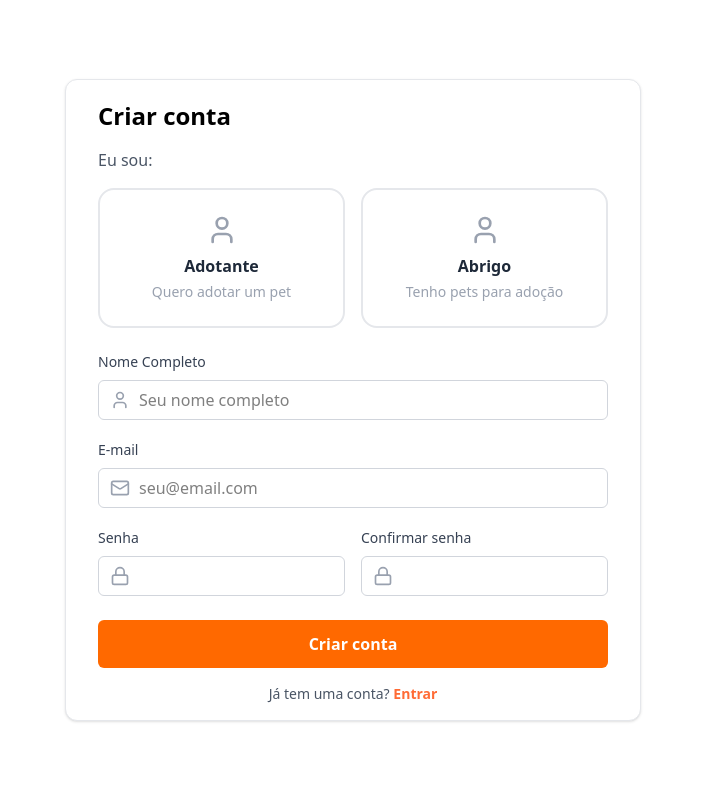
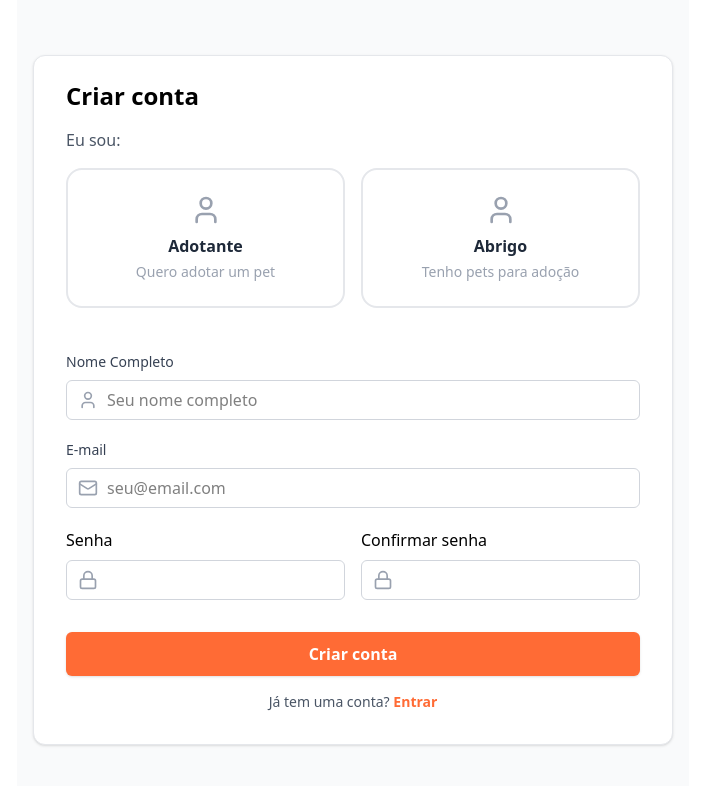
Before and after one commit to GuilhermeP18/patinhas-carentes, a React (Vite) app: page /Register in a window 1280 px wide. Shown: the top 786 px of the page, without its empty margins (287-992 px from the left). Built offline with nearby package versions, Linux system fonts and the light colour scheme.

Commit message:
validação de campos

```diff
--- a/src/pages/Register.jsx
+++ b/src/pages/Register.jsx
@@ -1,178 +1,217 @@
-import { use, useState } from "react";
-import { User, Mail, Lock } from "lucide-react"; // Removido o 'Home' que não estava sendo usado
+import { useState } from 'react';
+import { User, Mail, Lock } from 'lucide-react';
 
 export default function Register() {
-  const [perfil, setPerfil] = useState("");
+
+    const [perfil, setPerfil] = useState('');
+
+
     const [formData, setFormData] = useState({
         nomeCompleto: '',
         email: '',
         password: '',
         confirmPassword: ''
-  })
-  const [errors, setErrors] = useState({})
+    });
+
+    // 3. Estado para controlar os erros de validação
+    const [errors, setErrors] = useState({});
+
+    // Função mágica que atualiza qualquer input baseado no seu 'name'
+    const handleChange = (e) => {
+        const { name, value } = e.target;
+        setFormData({
+            ...formData,
+            [name]: value
+        });
+    };
+
+    // Função que valida as regras de negócio do formulário
+    const validarFormulario = () => {
+        let errosTemporarios = {};
+
+        if (!perfil) {
+            errosTemporarios.perfil = 'Selecione uma das opções acima.';
+        }
+
+        if (!formData.nomeCompleto.trim()) {
+            errosTemporarios.nomeCompleto = 'O nome completo é obrigatório.';
+        }
+
+        const emailRegex = /\S+@\S+\.\S+/;
+        if (!formData.email) {
+            errosTemporarios.email = 'O e-mail é obrigatório.';
+        } else if (!emailRegex.test(formData.email)) {
+            errosTemporarios.email = 'Insira um e-mail válido.';
+        }
+
+        if (!formData.password) {
+            errosTemporarios.password = 'A senha é obrigatória.';
+        } else if (formData.password.length < 6) {
+            errosTemporarios.password = 'A senha deve ter pelo menos 6 caracteres.';
+        }
+
+        if (formData.password !== formData.confirmPassword) {
+            errosTemporarios.confirmPassword = 'As senhas não coincidem.';
+        }
+
+        setErrors(errosTemporarios);
+        return Object.keys(errosTemporarios).length === 0;
+    };
+
+
+    const handleSubmit = (e) => {
+        e.preventDefault();
+
+        if (validarFormulario()) {
+            console.log('Formulário enviado com sucesso!', { perfil, ...formData });
+            alert('Conta criada com sucesso! (Verifique o console)');
+        }
+    };
+
     return (
-    <div className="min-h-screen w-full flex items-center justify-center p-4">
-      {/* Container principal ajustado */}
-      <div className="border border-gray-200 bg-white pt-5 px-8 rounded-xl shadow-sm w-full max-w-xl">
+
+        <div className='min-h-screen w-full flex items-center justify-center bg-gray-50 p-4'>
+
+
+            <div className='border border-gray-200 bg-white pt-6 px-8 pb-8 rounded-xl shadow-sm w-full max-w-3xl'>
                 <div>
-          <p className="text-2xl font-semibold mb-4">Criar conta</p>
+                    <p className='text-2xl font-semibold mb-4'>Criar conta</p>
                 </div>
                 <div>
-          <p className="mb-4 text-gray-600">Eu sou:</p>
+                    <p className='mb-4 text-gray-600'>Eu sou:</p>
                 </div>
-        {/*  FORMULARIO DE CADASTRO */}
-        <form onSubmit={(e) => e.preventDefault()}>
-          <div className="grid grid-cols-1 sm:grid-cols-2 gap-4 mb-6">
-            {/* CADASTRO ADOTANTE */}
+
+                <form onSubmit={handleSubmit}>
+                    {/* SELEÇÃO DE PERFIL */}
+                    <div className="grid grid-cols-1 sm:grid-cols-2 gap-4 mb-2">
                         <label
                             className={`flex flex-col items-center justify-center p-6 border-2 rounded-2xl cursor-pointer transition-all duration-300
-                            ${
-                              perfil === "adotante"
-                                ? "border-orange-500 bg-blue-50/30 text-blue-600"
-                                : "border-gray-200 hover:border-gray-300 text-gray-500"
+                            ${perfil === 'adotante'
+                              ? 'border-orange-500 bg-blue-50/30 text-blue-600'
+                              : 'border-gray-200 hover:border-gray-300 text-gray-500'
                             }`}
                         >
                             <input
                                 type="radio"
                                 name="tipo_perfil"
                                 value="adotante"
-                checked={perfil === "adotante"}
+                                checked={perfil === 'adotante'}
                                 onChange={(e) => setPerfil(e.target.value)}
-                className="sr-only"
+                                className='sr-only'
                             />
-              <User
-                className={`w-8 h-8 mb-2 ${perfil === "adotante" ? "text-orange-500" : "text-gray-400"}`}
-              />
-              <span className="font-bold text-gray-800 text-base">
-                Adotante
-              </span>
-              <span className="text-sm text-gray-400 text-center mt-1">
-                Quero adotar um pet
-              </span>
+                            <User className={`w-8 h-8 mb-2 ${perfil === 'adotante' ? 'text-orange-500' : 'text-gray-400'}`} />
+                            <span className="font-bold text-gray-800 text-base">Adotante</span>
+                            <span className="text-sm text-gray-400 text-center mt-1">Quero adotar um pet</span>
                         </label>
 
-            {/* CADASTRO ABRIGO */}
                         <label
                             className={`flex flex-col items-center justify-center p-6 border-2 rounded-2xl cursor-pointer transition-all duration-200
-                            ${
-                              perfil === "abrigo"
-                                ? "border-orange-500 bg-blue-50/30 text-blue-600"
-                                : "border-gray-200 hover:border-gray-300 text-gray-500"
+                            ${perfil === 'abrigo'
+                              ? 'border-orange-500 bg-blue-50/30 text-blue-600'
+                              : 'border-gray-200 hover:border-gray-300 text-gray-500'
                             }`}
                         >
                             <input
                                 type="radio"
                                 name="tipo_perfil"
                                 value="abrigo"
-                checked={perfil === "abrigo"}
+                                checked={perfil === 'abrigo'}
                                 onChange={(e) => setPerfil(e.target.value)}
-                className="sr-only"
+                                className='sr-only'
                             />
-              <User
-                className={`w-8 h-8 mb-2 ${perfil === "abrigo" ? "text-orange-500" : "text-gray-400"}`}
-              />
+                            <User className={`w-8 h-8 mb-2 ${perfil === 'abrigo' ? 'text-orange-500' : 'text-gray-400'}`} />
                             <span className="font-bold text-gray-800 text-base">Abrigo</span>
-              <span className="text-sm text-gray-400 text-center mt-1">
-                Tenho pets para adoção
-              </span>
+                            <span className="text-sm text-gray-400 text-center mt-1">Tenho pets para adoção</span>
                         </label>
                     </div>
+                    <div className="mb-5 h-4">
+                        {errors.perfil && <span className="text-xs text-red-500">{errors.perfil}</span>}
+                    </div>
 
-          {/* INPUT DE NOME COMPLETO */}
-          <div className="flex flex-col mb-5">
-            <label htmlFor="nome" className="text-sm font-medium text-gray-700">
-              Nome Completo
-            </label>
-            <div className="relative mt-2">
-              <User className="absolute left-3 top-1/2 -translate-y-1/2 w-5 h-5 text-gray-400" />
+                    {/* INPUT NOME COMPLETO */}
+                    <div className='flex flex-col mb-5'>
+                        <label htmlFor="nome" className="text-sm font-medium text-gray-700">Nome Completo</label>
+                        <div className='relative mt-2'>
+                            <User className={`absolute left-3 top-1/2 -translate-y-1/2 w-5 h-5 ${errors.nomeCompleto ? 'text-red-400' : 'text-gray-400'}`} />
                             <input
                                 type="text"
                                 id="nome"
-                name="nomeCompleto"
-                className="border border-gray-300 rounded-md pr-2 pl-10 h-10 w-full outline-none focus:border-orange-500 transition-colors"
-                placeholder="Seu nome completo"
+                                name='nomeCompleto'
+                                value={formData.nomeCompleto}
+                                onChange={handleChange}
+                                className={`border rounded-md pr-2 pl-10 h-10 w-full outline-none transition-colors
+                                    ${errors.nomeCompleto ? 'border-red-500 focus:border-red-500' : 'border-gray-300 focus:border-orange-500'}`}
+                                placeholder='Seu nome completo'
                             />
                         </div>
+                        {errors.nomeCompleto && <span className="text-xs text-red-500 mt-1">{errors.nomeCompleto}</span>}
                     </div>
 
-          {/* INPUT DE EMAIL */}
-          <div className="flex flex-col mb-5">
-            <label
-              htmlFor="email"
-              className="text-sm font-medium text-gray-700"
-            >
-              E-mail
-            </label>
-            <div className="relative mt-2">
-              <Mail className="absolute left-3 top-1/2 -translate-y-1/2 w-5 h-5 text-gray-400" />
+                    {/* INPUT E-MAIL */}
+                    <div className='flex flex-col mb-5'>
+                        <label htmlFor="email" className="text-sm font-medium text-gray-700">E-mail</label>
+                        <div className='relative mt-2'>
+                            <Mail className={`absolute left-3 top-1/2 -translate-y-1/2 w-5 h-5 ${errors.email ? 'text-red-400' : 'text-gray-400'}`} />
                             <input
-                type="email"
+                                type="text"
                                 name="email"
                                 id="email"
-                required
-                className="border border-gray-300 rounded-md pr-2 pl-10 h-10 w-full outline-none focus:border-orange-500 transition-colors"
-                placeholder="seu@email.com"
+                                value={formData.email}
+                                onChange={handleChange}
+                                className={`border rounded-md pr-2 pl-10 h-10 w-full outline-none transition-colors
+                                    ${errors.email ? 'border-red-500 focus:border-red-500' : 'border-gray-300 focus:border-orange-500'}`}
+                                placeholder='seu@email.com'
                             />
                         </div>
+                        {errors.email && <span className="text-xs text-red-500 mt-1">{errors.email}</span>}
                     </div>
 
-          {/* INPUT DE SENHAS */}
-          <div className="grid grid-cols-1 sm:grid-cols-2 gap-4 mb-6">
-            <div className="flex flex-col">
-              <label
-                htmlFor="password"
-                className="text-sm font-medium text-gray-700"
-              >
-                Senha
-              </label>
-              <div className="relative mt-2">
-                <Lock className="absolute left-3 top-1/2 -translate-y-1/2 w-5 h-5 text-gray-400" />
+                    {/* GRID DE SENHAS */}
+                    <div className='grid grid-cols-1 sm:grid-cols-2 gap-4 mb-4'>
+                        <div className='flex flex-col'>
+                            <label htmlFor="password">Senha</label>
+                            <div className='relative mt-2'>
+                                <Lock className={`absolute left-3 top-1/2 -translate-y-1/2 w-5 h-5 ${errors.password ? 'text-red-400' : 'text-gray-400'}`} />
                                 <input
                                     type="password"
                                     name="password"
                                     id="password"
-                  required
                                     autoComplete="new-password"
-                  className="border border-gray-300 rounded-md h-10 pr-2 pl-10 w-full outline-none focus:border-orange-500 transition-colors"
+                                    value={formData.password}
+                                    onChange={handleChange}
+                                    className={`border rounded-md h-10 pr-2 pl-10 w-full outline-none transition-colors
+                                        ${errors.password ? 'border-red-500 focus:border-red-500' : 'border-gray-300 focus:border-orange-500'}`}
                                 />
+                            </div>
+                            {errors.password && <span className="text-xs text-red-500 mt-1">{errors.password}</span>}
+                        </div>
+
+                        <div className='flex flex-col'>
+                            <label htmlFor="confirmPassword">Confirmar senha</label>
+                            <div className='relative mt-2'>
+                                <Lock className={`absolute left-3 top-1/2 -translate-y-1/2 w-5 h-5 ${errors.confirmPassword ? 'text-red-400' : 'text-gray-400'}`} />
+                                <input
+                                    type="password"
+                                    id="confirmPassword"
+                                    name="confirmPassword"
+                                    autoComplete='new-password'
+                                    value={formData.confirmPassword}
+                                    onChange={handleChange}
+                                    className={`border rounded-md h-10 pr-2 pl-10 w-full outline-none transition-colors
+                                        ${errors.confirmPassword ? 'border-red-500 focus:border-red-500' : 'border-gray-300 focus:border-orange-500'}`}
+                                />
+                            </div>
+                            {errors.confirmPassword && <span className="text-xs text-red-500 mt-1">{errors.confirmPassword}</span>}
                         </div>
                     </div>
 
-            <div className="flex flex-col">
-              <label
-                htmlFor="confirmPassword"
-                className="text-sm font-medium text-gray-700"
-              >
-                Confirmar senha
-              </label>
-              <div className="relative mt-2">
-                <Lock className="absolute left-3 top-1/2 -translate-y-1/2 w-5 h-5 text-gray-400" />
-                <input
-                  type="password"
-                  id="confirmPassword"
-                  required
-                  autoComplete="new-password"
-                  className="border border-gray-300 rounded-md h-10 pr-2 pl-10 w-full outline-none focus:border-orange-500 transition-colors"
-                />
-              </div>
-            </div>
-          </div>
-
-          <div className="mt-6 text-center space-y-4 mb-4">
-            <button
-              type="submit"
-              className="w-full h-[48px] cursor-pointer bg-orange-500 text-white font-semibold py-2 rounded-md hover:bg-[#ff8254] transition-colors rounded-lg"
-            >
+                    {/* BOTÃO E LINK */}
+                    <div className='mt-8 text-center space-y-4'>
+                        <button type="submit" className='w-full bg-[#ff6b35] hover:bg-[#ff8254] text-white font-semibold py-2.5 rounded-md transition-colors shadow-sm cursor-pointer'>
                             Criar conta
                         </button>
-            <p className="text-sm text-gray-600">
-              Já tem uma conta?{" "}
-              <a
-                href="/Login"
-                className="text-[#ff6b35] hover:text-[#e4460d] font-semibold transition-colors duration-200"
-              >
-                Entrar
-              </a>
+                        <p className='text-sm text-gray-600'>
+                            Já tem uma conta? <a href="/Login" className='text-[#ff6b35] hover:text-[#e4460d] font-semibold transition-colors duration-200'>Entrar</a>
                         </p>
                     </div>
                 </form>
```
Lines whose indentation alone changed are shown as unchanged.
